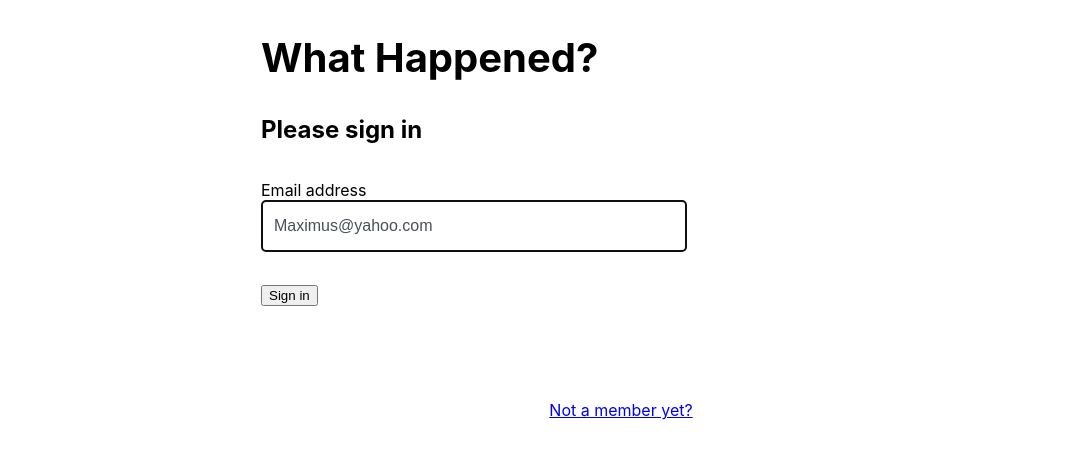
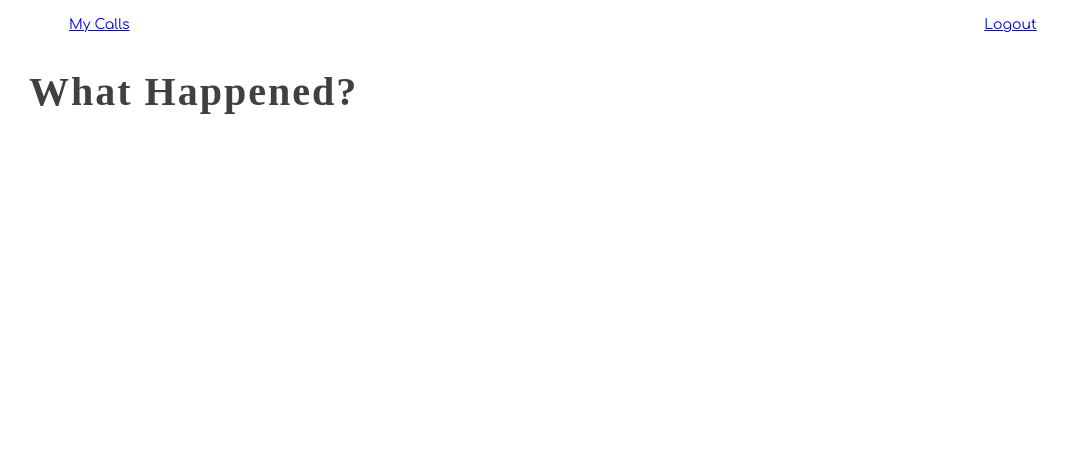
Before and after one commit to zachtsmith/what-happened, a React (Create React App) app: page / in a window 1280 px wide. Shown: the top 458 px of the page, without its empty margins (19-1087 px from the left). Built offline with nearby package versions, Linux system fonts and the light colour scheme; sample sign-in values are in the browser's storage; a web font is replaced by a local one.

Commit message:
user is now navigated to their homepage when logged in

```diff
--- a/src/components/WhatHappened.js
+++ b/src/components/WhatHappened.js
@@ -4,10 +4,10 @@ import { ApplicationViews } from "./views/ApplicationViews"
 import { NavBar } from "./nav/NavBar"
 import { Login } from "./auth/Login"
 import { Register } from "./auth/Register"
-import "./Repairs.css"
+import "./WhatHappened.css"
 
 
-export const Repairs = () => {
+export const WhatHappened = () => {
 	return <Routes>
 		<Route path="/login" element={<Login />} />
 		<Route path="/register" element={<Register />} />
--- a/src/components/auth/Login.js
+++ b/src/components/auth/Login.js
@@ -17,7 +17,7 @@ export const Login = () => {
                     const user = foundUsers[0]
                     localStorage.setItem("whatHappened_user", JSON.stringify({
                         id: user.id,
-                        staff: user.isStaff
+                        manager: user.isManager
                     }))
 
                     navigate("/")
--- a/src/components/calls/CallLog.js
+++ b/src/components/calls/CallLog.js
@@ -3,9 +3,9 @@ import { useNavigate } from "react-router-dom"
 import "./Calls.css"
 export const CallLog = ( { searchTermState }) => {
     const [calls, setCalls] = useState([])
-    const [filteredTickets, setFiltered] = useState([])
-    const [emergency, setEmergency] = useState(false)
-    const [openOnly, updateOpenOnly] = useState(false)
+    // const [filteredTickets, setFiltered] = useState([])
+    // const [emergency, setEmergency] = useState(false)
+    // const [openOnly, updateOpenOnly] = useState(false)
     const navigate = useNavigate()
 
     const localUser = localStorage.getItem("whatHappened_user")
@@ -38,50 +38,53 @@ export const CallLog = ( { searchTermState }) => {
         [] // When this array is empty, you are observing initial component state
     )
 
-    useEffect(
-        () => {
-            if (honeyUserObject.staff) {
-                setFiltered(tickets)
-            } else {
-                const myTickets = tickets.filter(ticket => ticket.userId === honeyUserObject.id)
-                setFiltered(myTickets)
-            }
-        },
-        [tickets]
-    )
+    // useEffect(
+    //     () => {
+    //         if (honeyUserObject.staff) {
+    //             setFiltered(tickets)
+    //         } else {
+    //             const myTickets = tickets.filter(ticket => ticket.userId === honeyUserObject.id)
+    //             setFiltered(myTickets)
+    //         }
+    //     },
+    //     [tickets]
+    // )
 
-    useEffect(
-        () => {
-            if (openOnly) {
-                const openTicketsArray = tickets.filter(ticket => {
-                    return ticket.userId === honeyUserObject.id && ticket.dateCompleted === ""
-                })
-                setFiltered(openTicketsArray)
-            }
-            else {
-                const myTickets = tickets.filter(ticket => ticket.userId === honeyUserObject.id)
-                setFiltered(myTickets)
-            }
-        },
-        [ openOnly ]
-    )
+    // useEffect(
+    //     () => {
+    //         if (openOnly) {
+    //             const openTicketsArray = tickets.filter(ticket => {
+    //                 return ticket.userId === honeyUserObject.id && ticket.dateCompleted === ""
+    //             })
+    //             setFiltered(openTicketsArray)
+    //         }
+    //         else {
+    //             const myTickets = tickets.filter(ticket => ticket.userId === honeyUserObject.id)
+    //             setFiltered(myTickets)
+    //         }
+    //     },
+    //     [ openOnly ]
+    // )
+
     return <>
         {
-            honeyUserObject.staff
-            ? <>
-                <button onClick={() => { setEmergency(true) }}>Emergencies Only</button>
-                <button onClick={() => { setEmergency(false) }}>All Tickets</button>
-            </>
-            : <>
-            <button onClick={() => navigate("/ticket/create")}>Create Ticket</button>
-            <button onClick={() => updateOpenOnly(true)}>Open Ticket</button>
-            <button onClick={() => updateOpenOnly(false)}>All My Tickets</button>
-            </>
+            setCalls
+            // whatHappenedUserObject.manager
+            // ? <>
+            //     <button onClick={() => { setEmergency(true) }}>Emergencies Only</button>
+            //     <button onClick={() => { setEmergency(false) }}>All Tickets</button>
+            // </>
+            // : <>
+            // <button onClick={() => navigate("/ticket/create")}>Create Ticket</button>
+            // <button onClick={() => updateOpenOnly(true)}>Open Ticket</button>
+            // <button onClick={() => updateOpenOnly(false)}>All My Tickets</button>
+            // </>
+
         }
 
-        <h2>List of Tickets</h2>
+        <h2>My Calls</h2>
 
-        <article className="tickets">
+        {/* <article className="tickets">
             {
                 filteredTickets.map(
                     (ticket) => {
@@ -91,6 +94,6 @@ export const CallLog = ( { searchTermState }) => {
                     }
                 )
             }
-        </article>
+        </article> */}
     </>
 }
--- /dev/null
+++ b/src/components/nav/NavBar.js
@@ -0,0 +1,16 @@
+import { TechNav } from "./TechNav"
+import { ManagerNav } from "./ManagerNav"
+import "./NavBar.css"
+
+export const NavBar = () => {
+    const localUser = localStorage.getItem("whatHappened_user")
+    const whatHappenedUserObject = JSON.parse(localUser)
+
+
+   if (whatHappenedUserObject.manager) {
+    return <ManagerNav />
+   }
+   else {
+     return <TechNav />
+   }
+}
--- a/src/components/nav/TechNav.js
+++ b/src/components/nav/TechNav.js
@@ -1,20 +1,20 @@
 import { Link, useNavigate } from "react-router-dom"
 import "./NavBar.css"
 
-export const CustomerNav = () => {
+export const TechNav = () => {
     const navigate = useNavigate()
 
     return (
         <ul className="navbar">
             <li className="navbar__item active">
-                <Link className="navbar__link" to="/tickets">Tickets</Link>
+                <Link className="navbar__link" to="/mycalls">My Calls</Link>
             </li>
 
             {
-                localStorage.getItem("honey_user")
+                localStorage.getItem("whatHappened_user")
                     ? <li className="navbar__item navbar__logout">
                         <Link className="navbar__link" to="" onClick={() => {
-                            localStorage.removeItem("honey_user")
+                            localStorage.removeItem("whatHappened_user")
                             navigate("/", {replace: true})
                         }}>Logout</Link>
                     </li>
--- a/src/components/views/ApplicationViews.js
+++ b/src/components/views/ApplicationViews.js
@@ -4,11 +4,11 @@ import { ManagerViews } from "./ManagerViews"
 
 
 export const ApplicationViews = () => {
-    const localHoneyUser = localStorage.getItem("honey_user")
-    const honeyUserObject = JSON.parse(localHoneyUser)
+    const localUser = localStorage.getItem("whatHappened_user")
+    const whatHappenedUserObject = JSON.parse(localUser)
 
 
-   if (honeyUserObject.staff) {
+   if (whatHappenedUserObject.manager) {
     return <ManagerViews />
    }
    else {
--- a/src/components/views/TechnicianViews.js
+++ b/src/components/views/TechnicianViews.js
@@ -2,24 +2,24 @@ import { Outlet, Route, Routes } from "react-router-dom"
 
 
 
-import { TicketForm } from "../tickets/TicketForm"
+import { NewCallForm } from "../calls/NewCallForm"
 import { CallLog } from "../calls/CallLog"
 
 
-export const CustomerViews = () => {
+export const TechnicianViews = () => {
     return (
         <Routes>
             <Route path="/" element={
                 <>
-                    <h1>Honey Rae Repair Shop</h1>
-                    <div>Your one-stop-shop to get all your electronics fixed</div>
+                    <h1>What Happened?</h1>
+                    <div></div>
 
                     <Outlet />
                 </>
             }>
 
-                <Route path="tickets" element={< TicketList /> } />
-                {/* <Route path="ticket/create" element={<TicketForm />} /> */}
+                <Route path="tickets" element={< NewCallForm /> } />
+                <Route path="ticket/create" element={< CallLog />} />
 
             </Route>
         </Routes>
--- a/src/index.js
+++ b/src/index.js
@@ -1,6 +1,6 @@
 import React from 'react';
 import './index.css';
-import { Login } from './components/auth/Login';
+import { WhatHappened } from "./components/WhatHappened";
 import { BrowserRouter } from "react-router-dom"
 import { createRoot } from "react-dom/client"
 
@@ -8,6 +8,6 @@ const container = document.getElementById("root")
 const root = createRoot(container)
 root.render(
   <BrowserRouter>
-        <Login />
+        <WhatHappened />
     </BrowserRouter>
 );
```
Also changed, not shown: src/components/calls/NewCallForm.js (added), src/components/nav/ManagerNav.js (added).
